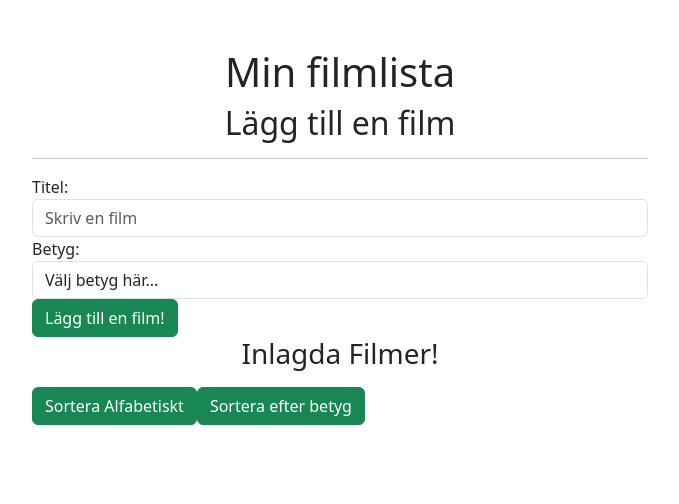
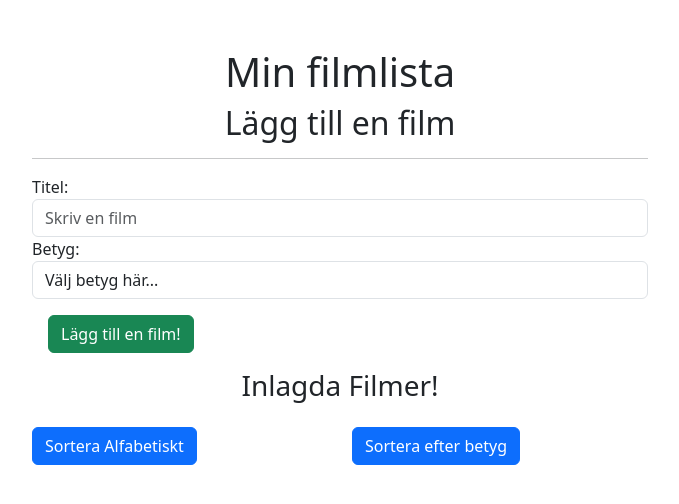
Before and after one commit to inessuhonjic/inl-6, a Next.js app in the folder inl-6/: page / in a window 1280 px wide. Shown: the top 504 px of the page, without its empty margins (300-979 px from the left). Built offline with nearby package versions, Linux system fonts and the light colour scheme.

Commit message:
början till layout .....

```diff
--- a/inl-6/src/app/components/Button.jsx
+++ b/inl-6/src/app/components/Button.jsx
@@ -2,7 +2,7 @@
 
 const Button = ({ text, onClick }) => {
   return (
-    <button className="btn btn-success" onClick={onClick}>
+    <button className="btn btn-primary" onClick={onClick}>
         {text}
     </button>
   );
--- a/inl-6/src/app/components/addMovieForm.jsx
+++ b/inl-6/src/app/components/addMovieForm.jsx
@@ -35,7 +35,7 @@ function Form ({title, rating, onAddMovie, onRatingChange, onTitleChange}) {
                 <option value="4">4</option>
                 <option value="5">5</option>
             </select>
-            <button className="btn btn-success" type="submit">Lägg till en film!</button>
+            <button className="btn btn-success m-3" type="submit">Lägg till en film!</button>
         </fieldset>
     </form>
     </div>
--- a/inl-6/src/app/page.js
+++ b/inl-6/src/app/page.js
@@ -73,8 +73,12 @@ export default function Home() {
       onAddMovie={handleAddMovie}
       />
         <MovieList movies={movies} onRemoveMovie={handleRemoveMovie} />
-        <Button text="Sortera Alfabetiskt" onClick={sortByABC} />
-        <Button text="Sortera efter betyg" onClick={sortByRating} />
+        <div className="row justify-content-center">
+        <div className="col-6 mb-3 mt-2"><Button text="Sortera Alfabetiskt" onClick={sortByABC} /></div>
+        <div className="col-6 mb-3 mt-2"><Button text="Sortera efter betyg" onClick={sortByRating} /></div>
+        </div>
+
+
 
 
 
```
